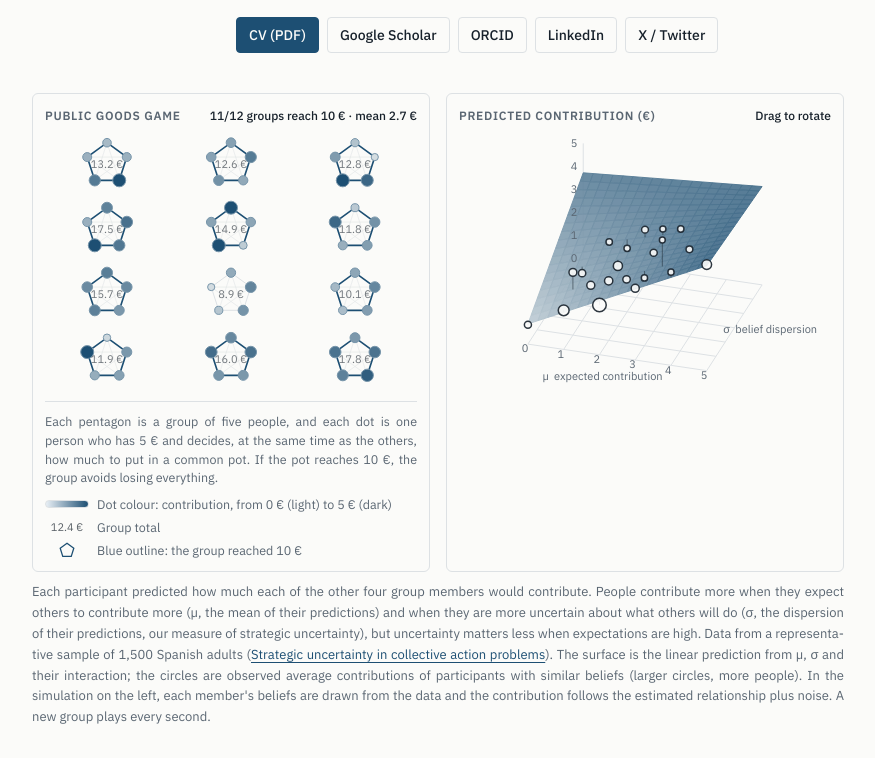
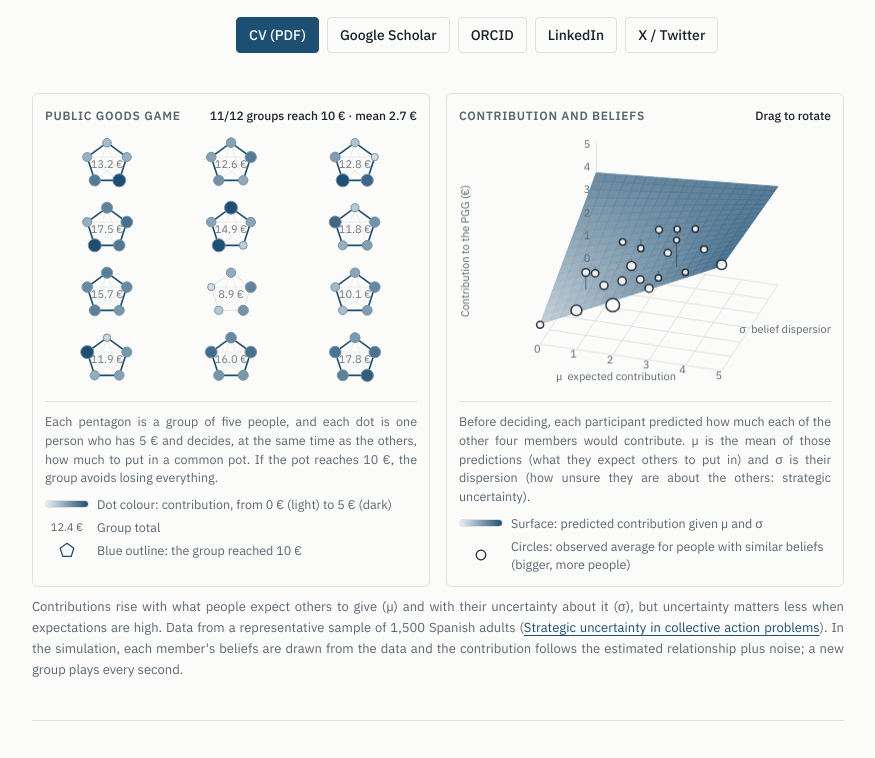
Before and after one commit to dajorrat/dajorrat.github.io, a plain HTML site: page index.html in a window 1280 px wide. Shown: the part 600-1358 px from the top of the page, without its empty margins (202-1077 px from the left). Drawn offline with Linux system fonts and the light colour scheme.

Commit message:
Add files via upload

```diff
--- a/index.html
+++ b/index.html
@@ -126,7 +126,8 @@ dl.rows dd { margin: 0; }
 .feature figcaption { flex-wrap: wrap; font-size: 12px; font-weight: 600; letter-spacing: .06em; text-transform: uppercase; color: var(--muted); margin-bottom: 6px; display: flex; justify-content: space-between; gap: 8px; }
 .feature figcaption span:last-child { text-transform: none; letter-spacing: 0; font-weight: 500; color: var(--ink); font-variant-numeric: tabular-nums; }
 .feature canvas { display: block; width: 100%; height: 260px; touch-action: none; }
-#surf { cursor: grab; } #surf:active { cursor: grabbing; }
+.feature figure { display: flex; flex-direction: column; }
+#surf { cursor: grab; flex: 1 1 260px; height: auto; min-height: 260px; } #surf:active { cursor: grabbing; }
 .feature p.cap { font-size: 13px; color: var(--muted); margin: 10px 0 0; max-width: 80ch; }
 @media (max-width: 720px) { .feature .panels { grid-template-columns: 1fr; } .feature canvas { height: 230px; } }
 .bio p, .feature p.cap { text-align: justify; hyphens: auto; -webkit-hyphens: auto; hyphenate-limit-chars: 9 4 4; text-justify: inter-word; }
@@ -209,11 +210,18 @@ footer { border-top: 1px solid var(--rule); padding: 24px 0 40px; color: var(--m
         </div>
       </figure>
       <figure>
-        <figcaption><span>Predicted contribution (€)</span><span id="surfread">Drag to rotate</span></figcaption>
+        <figcaption><span>Contribution and beliefs</span><span id="surfread">Drag to rotate</span></figcaption>
         <canvas id="surf" role="img" aria-label="Three-dimensional surface of predicted contribution as a function of expected contribution and belief dispersion"></canvas>
+        <div class="pglegend">
+          <p>Before deciding, each participant predicted how much each of the other four members would contribute. µ is the mean of those predictions (what they expect others to put in) and σ is their dispersion (how unsure they are about the others: strategic uncertainty).</p>
+          <ul>
+            <li><span class="scale" aria-hidden="true"></span>Surface: predicted contribution given µ and σ</li>
+            <li><svg class="ring" viewBox="0 0 20 20" aria-hidden="true"><circle cx="10" cy="10" r="6" fill="var(--paper)" stroke="var(--ink)" stroke-width="1.5"/></svg>Circles: observed average for people with similar beliefs (bigger, more people)</li>
+          </ul>
+        </div>
       </figure>
     </div>
-    <p class="cap">Each participant predicted how much each of the other four group members would contribute. People contribute more when they expect others to contribute more (µ, the mean of their predictions) and when they are more uncertain about what others will do (σ, the dispersion of their predictions, our measure of strategic uncertainty), but uncertainty matters less when expectations are high. Data from a representative sample of 1,500 Spanish adults (<a href="#working-papers">Strategic uncertainty in collective action problems</a>). The surface is the linear prediction from µ, σ and their interaction; the circles are observed average contributions of participants with similar beliefs (larger circles, more people). In the simulation on the left, each member's beliefs are drawn from the data and the contribution follows the estimated relationship plus noise. A new group plays every second.</p>
+    <p class="cap">Contributions rise with what people expect others to give (µ) and with their uncertainty about it (σ), but uncertainty matters less when expectations are high. Data from a representative sample of 1,500 Spanish adults (<a href="#working-papers">Strategic uncertainty in collective action problems</a>). In the simulation, each member's beliefs are drawn from the data and the contribution follows the estimated relationship plus noise; a new group plays every second.</p>
   </div>
 
   <section id="publications" aria-labelledby="pubs-h">
@@ -478,7 +486,7 @@ footer { border-top: 1px solid var(--rule); padding: 24px 0 40px; color: var(--m
     var cy = Math.cos(yaw), sy = Math.sin(yaw), x1 = x * cy - y * sy, y1 = x * sy + y * cy;
     var cp = Math.cos(pitch), sp = Math.sin(pitch), y2 = y1 * cp - zz * sp, z2 = y1 * sp + zz * cp;
     var sc = Math.min(S.w, S.h) * 0.36;
-    return [S.w / 2 + x1 * sc, S.h / 2 - 4 - z2 * sc, y2];
+    return [S.w / 2 + 14 + x1 * sc, S.h / 2 - 4 - z2 * sc, y2];
   }
   function drawSurface() {
     var c = S.c, acc = rgb(css('--accent', '#1d4f73')), pap = rgb(css('--paper', '#fbfbf9')), rule = css('--rule', '#dde1e4'), mut = css('--muted', '#5a6672');
@@ -519,6 +527,7 @@ footer { border-top: 1px solid var(--rule); padding: 24px 0 40px; color: var(--m
     a = proj(6.0, 1.5, 0); c.fillText('σ  belief dispersion', a[0], a[1]);
     for (i = 0; i <= 5; i++) { a = proj(i, -0.15, 0); c.fillText(i, a[0], a[1] + 4); }
     for (i = 0; i <= 5; i += 1) { a = proj(0, 3, i); c.textAlign = 'right'; c.fillText(i, a[0] - 6, a[1] + 4); }
+    c.save(); c.translate(10, S.h / 2 - 10); c.rotate(-Math.PI / 2); c.textAlign = 'center'; c.fillText('Contribution to the PGG (€)', 0, 0); c.restore();
   }
 
   function frame() { drawGroups(); drawSurface(); }
```
